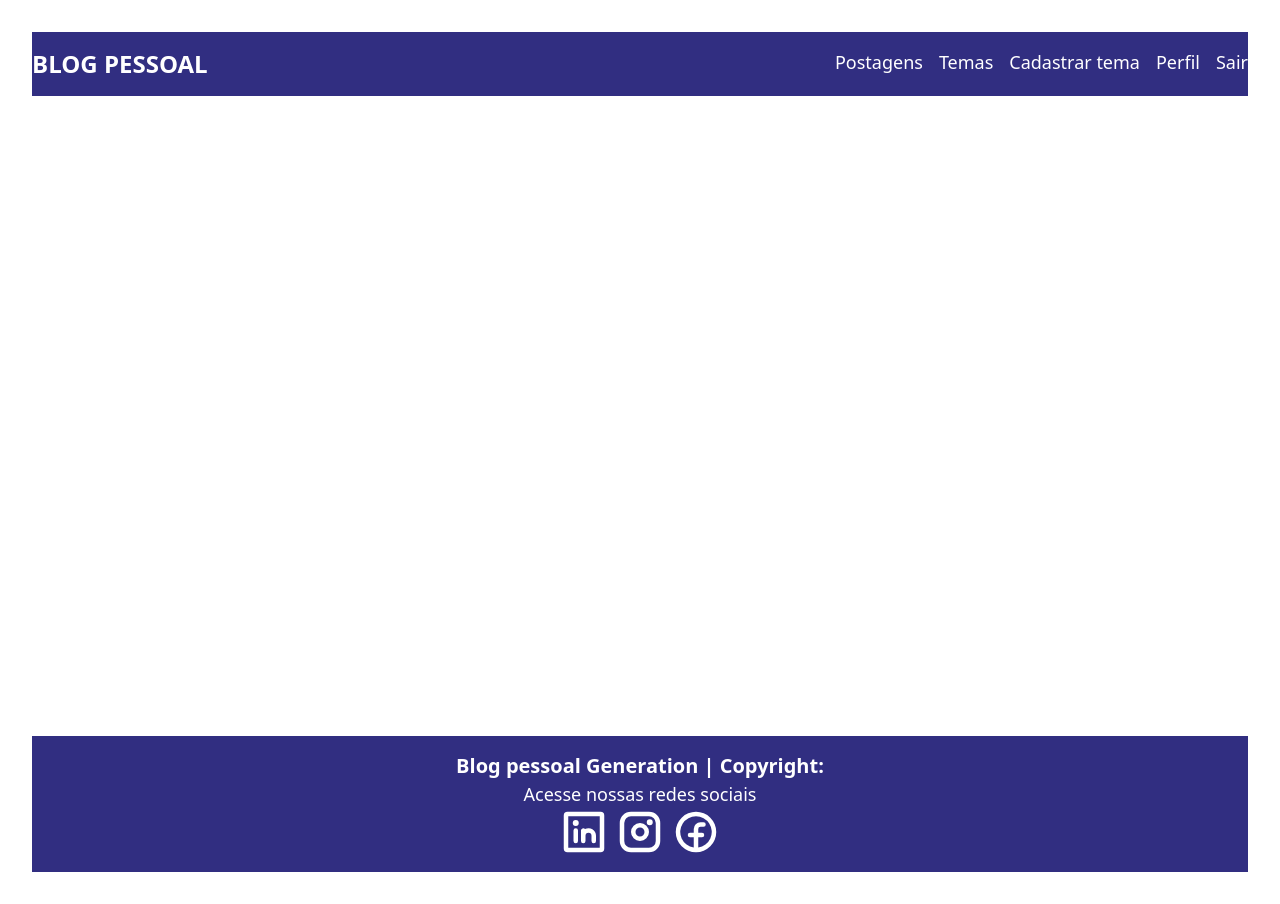
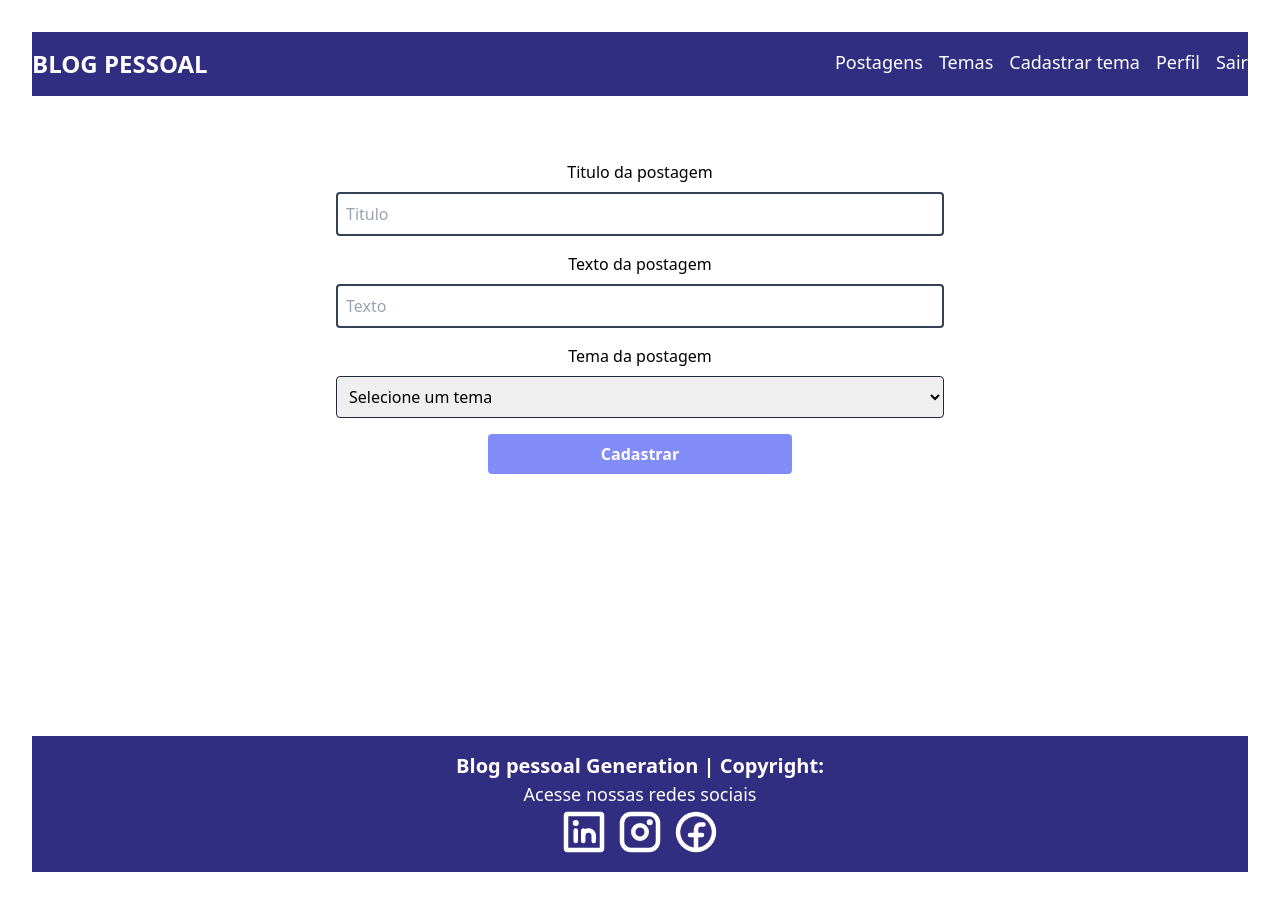
Before and after one commit to renansramos/blog-generation-react, a React (Vite) app: page /cadastroPostagem in a window 1280 px wide. Built offline with nearby package versions, Linux system fonts and the light colour scheme.

Commit message:
Construindo a template do Componente Formulario Postagem

```diff
--- a/src/App.tsx
+++ b/src/App.tsx
@@ -12,6 +12,7 @@
 import FormularioTema from './components/temas/formularioTema/FormularioTema';
 import DeletarTema from './components/temas/deletarTema/DeletarTema';
 import ListaPostagens from './components/postagens/listaPostagens/ListaPostagens';
+import FormularioPostagem from './components/postagens/formularioPostagem/FormularioPostagem';
 
 
 function App() {
@@ -31,6 +32,8 @@
               <Route path="/editarTema/:id" element={<FormularioTema />} />
               <Route path="/deletarTema/:id" element={<DeletarTema />} />
               <Route path="/postagens" element={<ListaPostagens />} />
+              <Route path="/cadastroPostagem" element={<FormularioPostagem />} />
+              <Route path="/editarPostagem/:id" element={<FormularioPostagem />} />
             </Routes>
           </div>
           <Footer />
--- /dev/null
+++ b/src/components/postagens/formularioPostagem/FormularioPostagem.tsx
@@ -0,0 +1,55 @@
+import React from 'react';
+
+
+
+function FormularioPostagem() {
+
+
+
+  return (
+    <div className="container flex flex-col mx-auto items-center">
+      <h1 className="text-4xl text-center my-8"></h1>
+
+      <form  className="flex flex-col w-1/2 gap-4">
+        <div className="flex flex-col gap-2">
+          <label htmlFor="titulo">Titulo da postagem</label>
+          <input
+
+            type="text"
+            placeholder="Titulo"
+            name="titulo"
+            required
+            className="border-2 border-slate-700 rounded p-2"
+          />
+        </div>
+        <div className="flex flex-col gap-2">
+          <label htmlFor="titulo">Texto da postagem</label>
+          <input
+
+            type="text"
+            placeholder="Texto"
+            name="texto"
+            required
+            className="border-2 border-slate-700 rounded p-2"
+          />
+        </div>
+        <div className="flex flex-col gap-2">
+          <p>Tema da postagem</p>
+          <select name="tema" id="tema" className='border p-2 border-slate-800 rounded' >
+            <option value="" selected disabled>Selecione um tema</option>
+
+              <>
+                <option >tema1</option>
+              </>
+
+          </select>
+        </div>
+        <button  type='submit' className='rounded disabled:bg-slate-200 bg-indigo-400 hover:bg-indigo-800 text-white font-bold w-1/2 mx-auto block py-2'>
+         Cadastrar
+        </button>
+      </form>
+    </div>
+  );
+}
+
+export default FormularioPostagem;
--- /dev/null
+++ b/src/components/postagens/modalPostagem/ModalPostagem.css
@@ -0,0 +1,4 @@
+.popup-content {
+    border-radius: 1rem;
+    padding-bottom: 2rem;
+  }
--- /dev/null
+++ b/src/components/postagens/modalPostagem/ModalPostagem.tsx
@@ -0,0 +1,22 @@
+import React from 'react';
+import FormularioPostagem from '../formularioPostagem/FormularioPostagem';
+
+import 'reactjs-popup/dist/index.css';
+import Popup from 'reactjs-popup';
+
+import './ModalPostagem.css'
+
+function ModalPostagem() {
+  return (
+    <>
+      <Popup
+      trigger={<button className='border rounded px-4 hover:bg-white hover:text-indigo-800'>Nova postagem</button>} modal>
+        <div>
+          <FormularioPostagem />
+        </div>
+      </Popup>
+    </>
+  );
+}
+
+export default ModalPostagem;
--- a/src/paginas/home/Home.tsx
+++ b/src/paginas/home/Home.tsx
@@ -2,6 +2,8 @@
 import homeLogo from '../../assets/home.png'
 import './Home.css';
 import ListaPostagens from '../../components/postagens/listaPostagens/ListaPostagens';
+import ModalPostagem from '../../components/postagens/modalPostagem/ModalPostagem';
+
 
 
 function Home() {
@@ -14,9 +16,9 @@
               <p className='text-xl'>Expresse aqui seus pensamentos e opniões</p>
 
               <div className="flex justify-around gap-4">
-
-                <button className='rounded bg-white text-blue-800 py-2 px-4'>Ver postagens</button>
-              </div>
+              <ModalPostagem />
+              <button className='rounded bg-white text-blue-800 py-2 px-4'>Ver postagens</button>
+            </div>
             </div>
 
             <div className="flex justify-center ">
```
